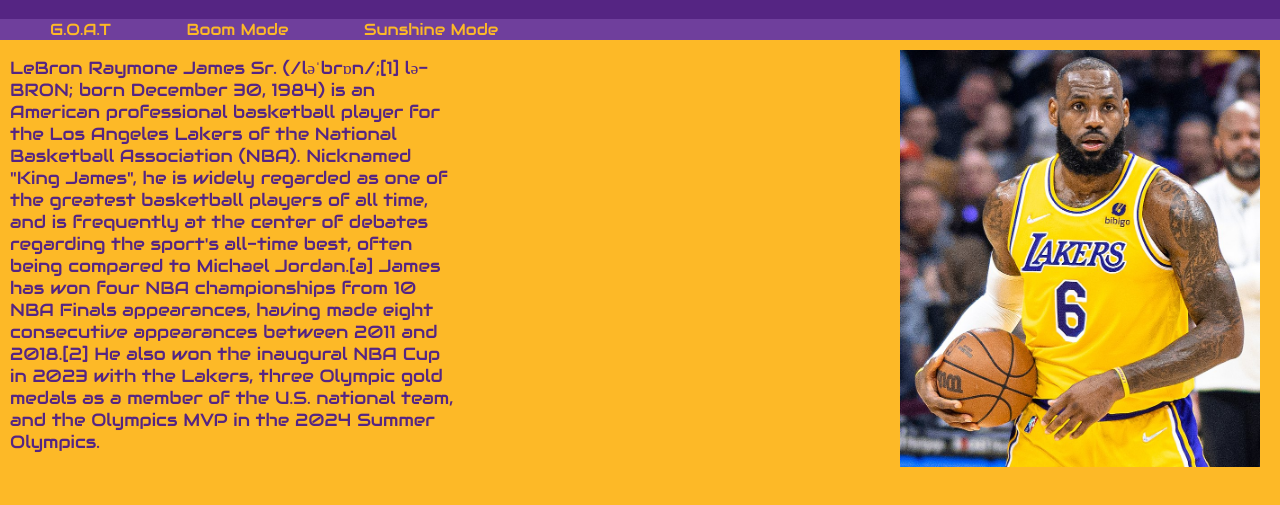
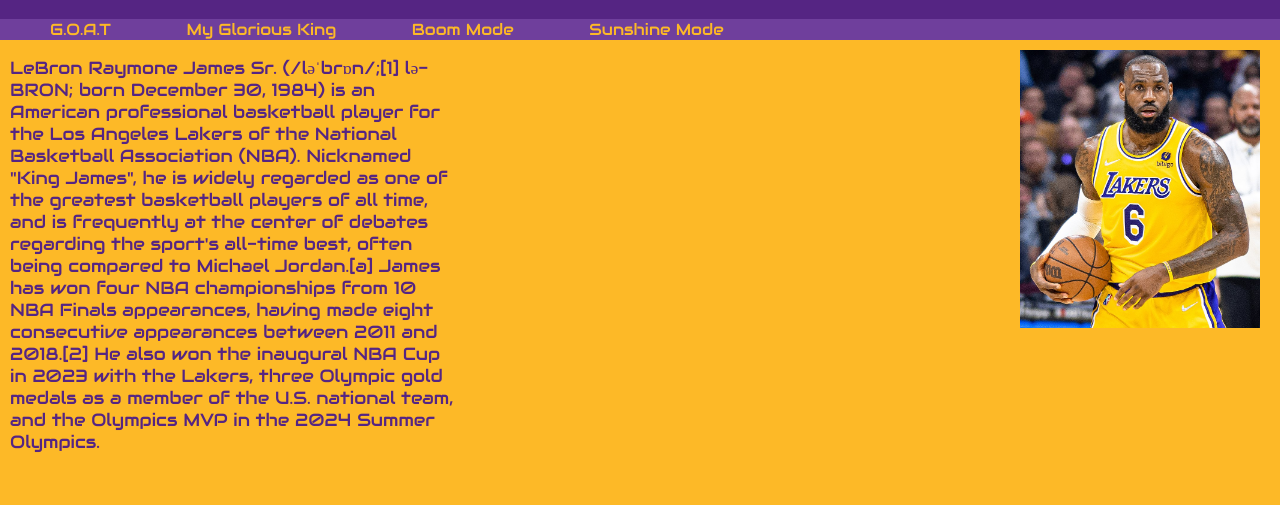
Before and after one commit to RetroBas/lebron, a plain HTML site: page index.html in a window 1280 px wide. Shown: the part 65-570 px from the top of the page. Drawn offline with Linux system fonts and the light colour scheme.

Commit message:
Update index.html

```diff
--- a/index.html
+++ b/index.html
@@ -15,6 +15,7 @@
         <nav>
          <ul>
             <li><a href="webpages/goat.html">G.O.A.T</a></li>
+            <li><a href="webpages/gloriousking.html">My Glorious King </a></li>
             <li><a href="webpages/boom.html" target="_blank">Boom Mode</a></li>
             <li><a href="webpages/sunshine.html">Sunshine Mode</a></li>
          </ul>
@@ -24,7 +25,7 @@
      <p>LeBron Raymone James Sr. (/ləˈbrɒn/;[1] lə-BRON; born December 30, 1984) is an American professional basketball player for the Los Angeles Lakers of the National Basketball Association (NBA). Nicknamed "King James", he is widely regarded as one of the greatest basketball players of all time, and is frequently at the center of debates regarding the sport's all-time best, often being compared to Michael Jordan.[a] James has won four NBA championships from 10 NBA Finals appearances, having made eight consecutive appearances between 2011 and 2018.[2] He also won the inaugural NBA Cup in 2023 with the Lakers, three Olympic gold medals as a member of the U.S. national team, and the Olympics MVP in the 2024 Summer Olympics.</p>
     </div>
     <div class="side">
-        <img src="img/showcase.jpg" alt="lebron" width="360" >
+        <img src="img/showcase.jpg" alt="lebron" width="240" >
     </div>
 </body>
 </html>
```
